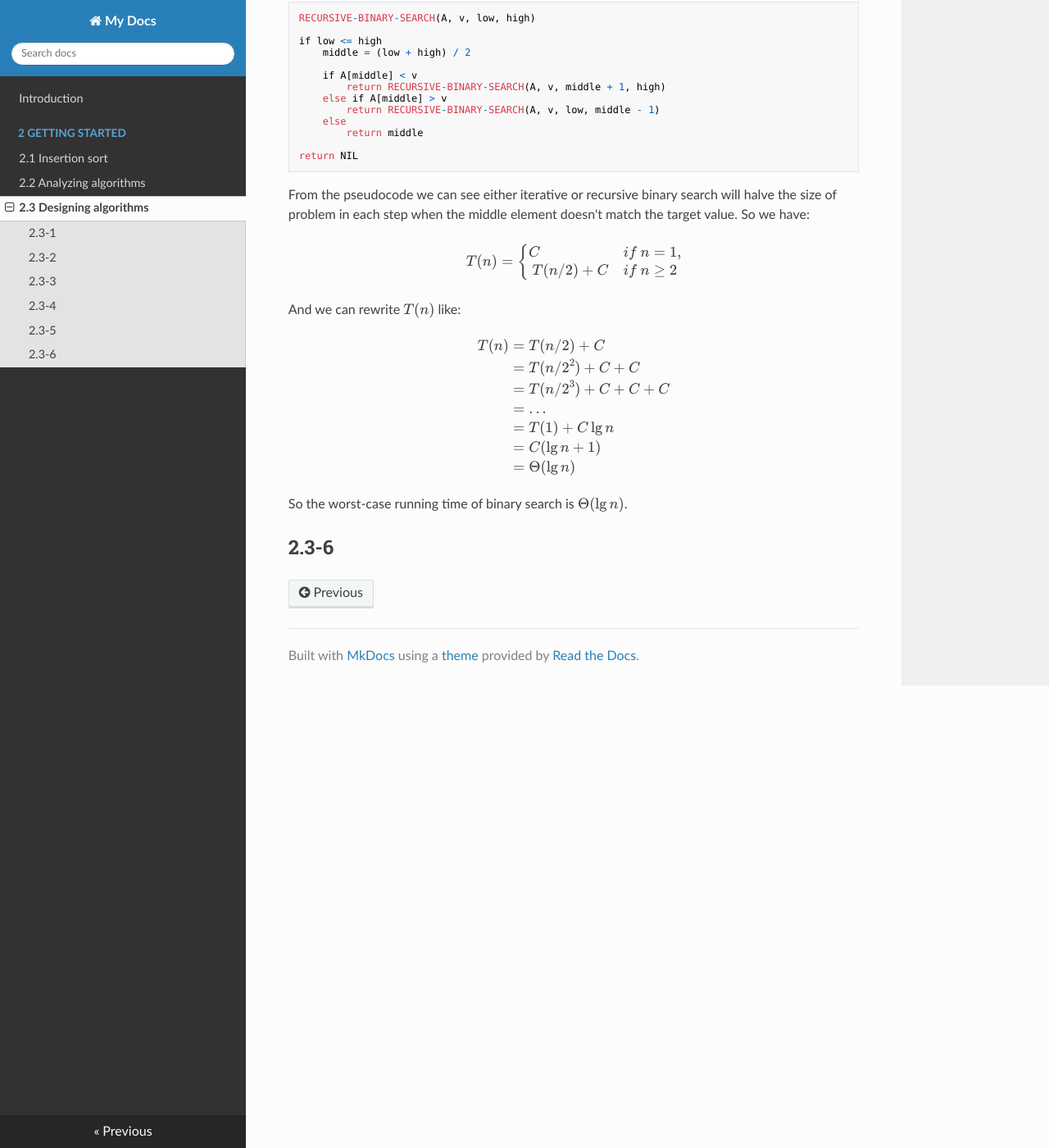
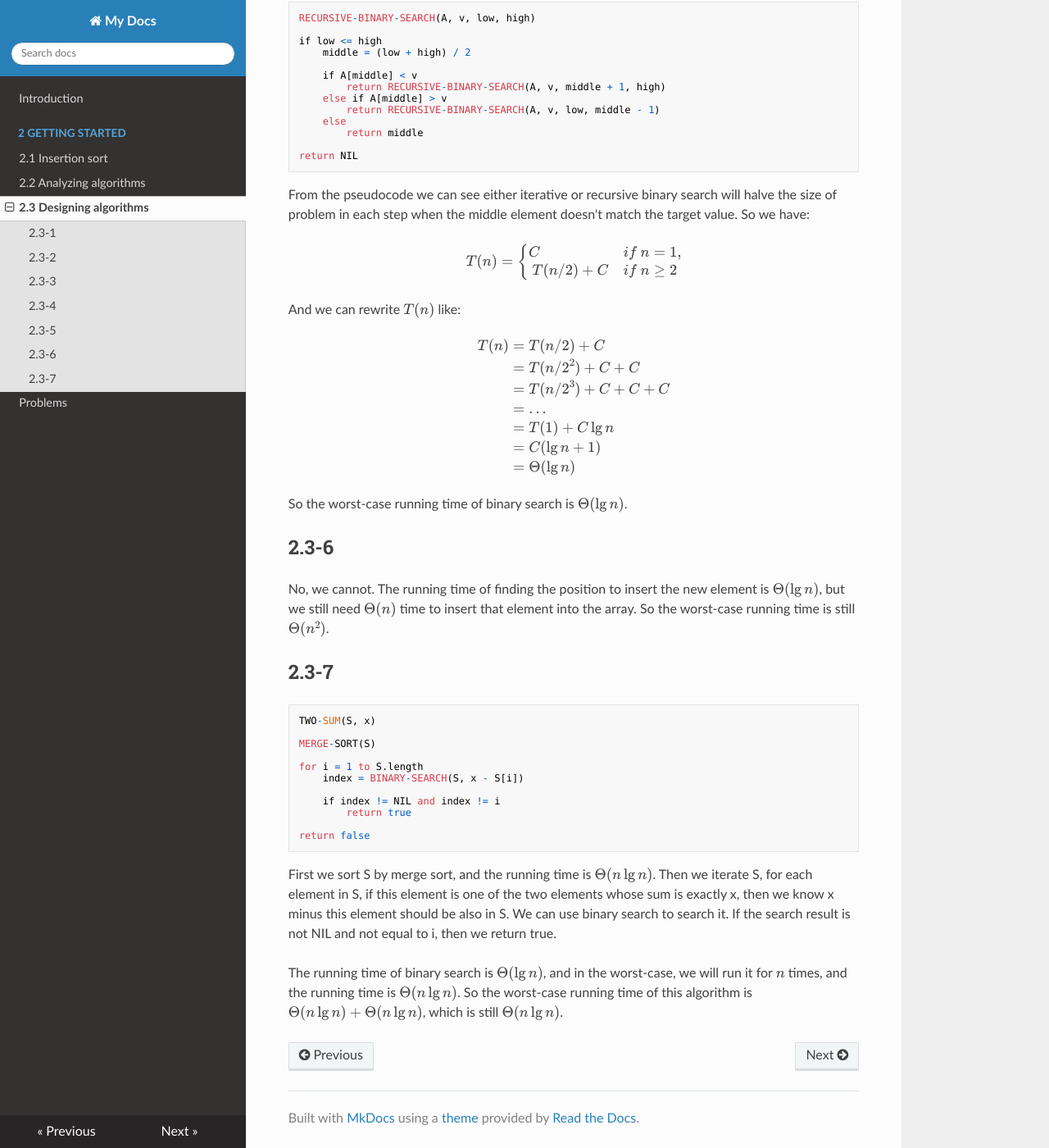
Before and after one commit to Frederick-S/Introduction-to-Algorithms-Notes, an MkDocs documentation site: the page built from docs/2-Getting-Started/2.3-Designing-algorithms.md, in a window 1280 px wide and 1400 px high, scrolled down 2449 px. Shown: the whole window at 82% size. Built offline with MkDocs 1.6.1, drawn with Linux system fonts in a browser that asks for light colours; nearby versions of some CDN libraries; formulas are drawn with MathJax 3; old or Windows-style settings are respelled for this version of MkDocs.

Commit message:
Update exercise

````diff
--- a/docs/2-Getting-Started/2.3-Designing-algorithms.md
+++ b/docs/2-Getting-Started/2.3-Designing-algorithms.md
@@ -150,3 +150,23 @@ $$
 So the worst-case running time of binary search is $\Theta(\lg{n})$.
 
 ## 2.3-6
+No, we cannot. The running time of finding the position to insert the new element is $\Theta(\lg{n})$, but we still need $\Theta(n)$ time to insert that element into the array. So the worst-case running time is still $\Theta(n^2)$.
+
+## 2.3-7
+```
+TWO-SUM(S, x)
+
+MERGE-SORT(S)
+
+for i = 1 to S.length
+    index = BINARY-SEARCH(S, x - S[i])
+
+    if index != NIL and index != i
+        return true
+
+return false
+```
+
+First we sort S by merge sort, and the running time is $\Theta(n\lg{n})$. Then we iterate S, for each element in S, if this element is one of the two elements whose sum is exactly x, then we know x minus this element should be also in S. We can use binary search to search it. If the search result is not NIL and not equal to i, then we return true.
+
+The running time of binary search is $\Theta(\lg{n})$, and in the worst-case, we will run it for $n$ times, and the running time is $\Theta(n\lg{n})$. So the worst-case running time of this algorithm is $\Theta(n\lg{n}) + \Theta(n\lg{n})$, which is still $\Theta(n\lg{n})$.
--- a/mkdocs.yml
+++ b/mkdocs.yml
@@ -7,3 +7,4 @@ pages:
     - '2.1 Insertion sort': '2-Getting-Started/2.1-Insertion-sort.md'
     - '2.2 Analyzing algorithms': '2-Getting-Started/2.2-Analyzing-algorithms.md'
     - '2.3 Designing algorithms': '2-Getting-Started/2.3-Designing-algorithms.md'
+    - 'Problems': '2-Getting-Started/Problems.md'
````
Also changed, not shown: docs/2-Getting-Started/Problems.md (added, +4 -0 lines).
